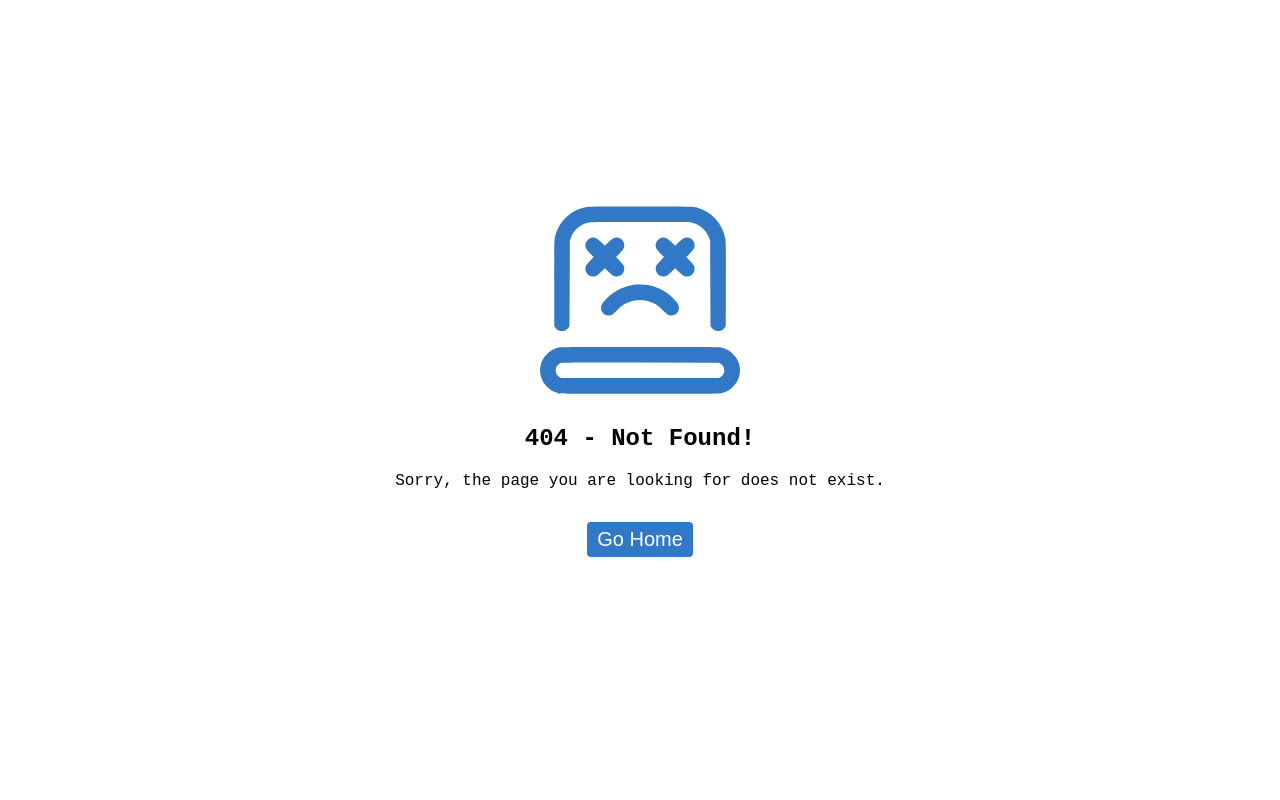
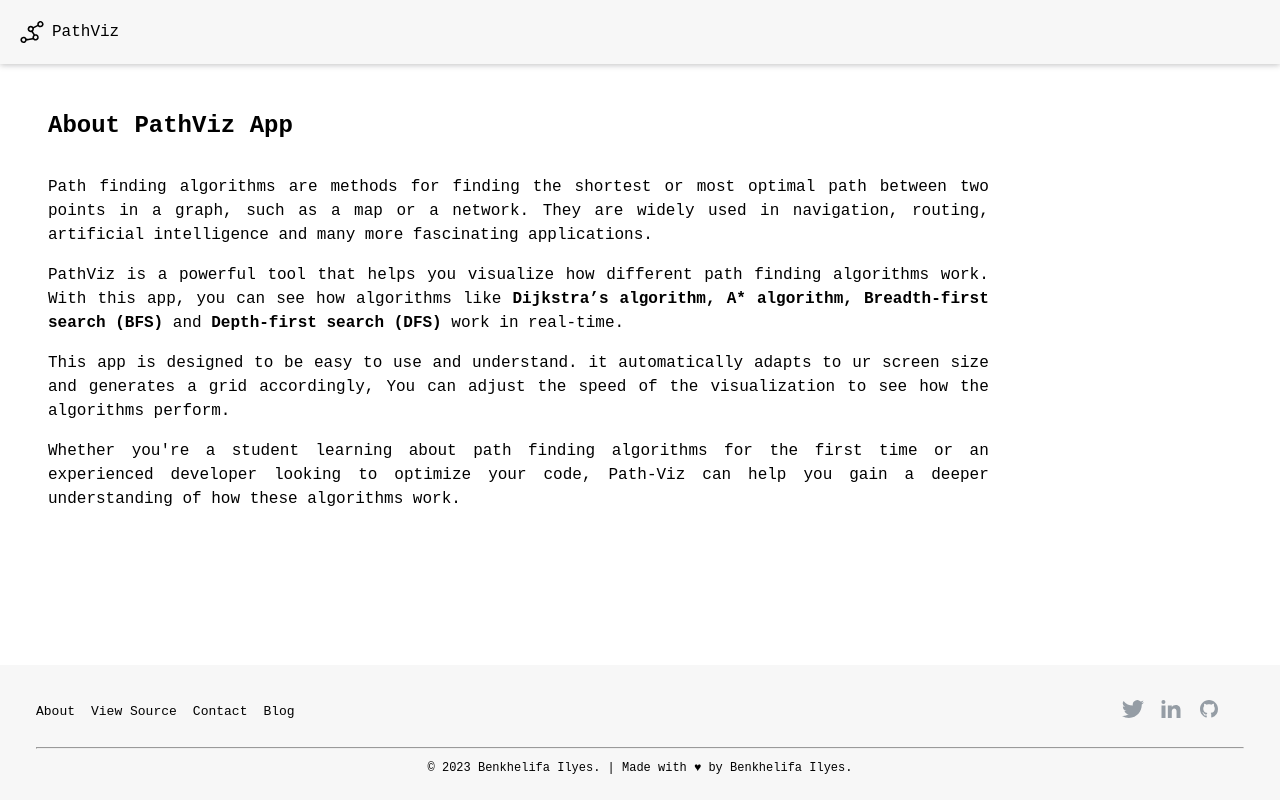
Before and after one commit to BenkhlifaIlies/path-viz, a React (Vite) app: page /about in a window 1280 px wide. Before the commit this address had no page. Built offline with nearby package versions, Linux system fonts and the light colour scheme; a web font is replaced by a local one.

Commit message:
add about page

```diff
--- a/src/App.tsx
+++ b/src/App.tsx
@@ -6,6 +6,7 @@ import TutorialModal from './components/tutorialModal';
 import './assets/styles/App.css';
 import SettingsModal from './components/settingsModal';
 import PageNotFound from './pages/404';
+import About from './pages/about';
 
 function MyApp() {
   const [tutorialModalVisibility, setTutorialModalVisibility] =
@@ -44,6 +45,7 @@ const App = () => {
     <Router>
       <Routes>
         <Route path="/" element={<MyApp />} />
+        <Route path="/about" element={<About />} />
         <Route path="*" element={<PageNotFound />} />
       </Routes>
     </Router>
--- /dev/null
+++ b/src/pages/about.tsx
@@ -0,0 +1,62 @@
+import styled from 'styled-components';
+import MainLayout from '../layouts/mainLayout';
+
+const About = () => {
+  return (
+    <MainLayout>
+      <Wrapper>
+        <h1>About PathViz App</h1>
+        <p>
+          Path finding algorithms are methods for finding the shortest or most
+          optimal path between two points in a graph, such as a map or a
+          network. They are widely used in navigation, routing, artificial
+          intelligence and many more fascinating applications.
+        </p>
+        <p>
+          PathViz is a powerful tool that helps you visualize how different path
+          finding algorithms work. With this app, you can see how algorithms
+          like
+          <b>
+            {' '}
+            Dijkstra’s algorithm, A* algorithm, Breadth-first search (BFS){' '}
+          </b>
+          and<b> Depth-first search (DFS) </b>work in real-time.
+        </p>
+        <p>
+          This app is designed to be easy to use and understand. it
+          automatically adapts to ur screen size and generates a grid
+          accordingly, You can adjust the speed of the visualization to see how
+          the algorithms perform.
+        </p>
+        <p>
+          Whether you're a student learning about path finding algorithms for
+          the first time or an experienced developer looking to optimize your
+          code, Path-Viz can help you gain a deeper understanding of how these
+          algorithms work.
+        </p>
+      </Wrapper>
+    </MainLayout>
+  );
+};
+
+const Wrapper = styled.section`
+  margin-top: 2rem;
+  padding-inline: 1rem;
+  & h1 {
+    padding: 1rem;
+    width: fit-content;
+    @media (min-width: 767px) {
+      max-width: 80%;
+    }
+  }
+  & p {
+    padding-inline: 1rem;
+    line-height: 1.5rem;
+    text-align: justify;
+    @media (min-width: 767px) {
+      max-width: 80%;
+    }
+  }
+`;
+
+export default About;
```
